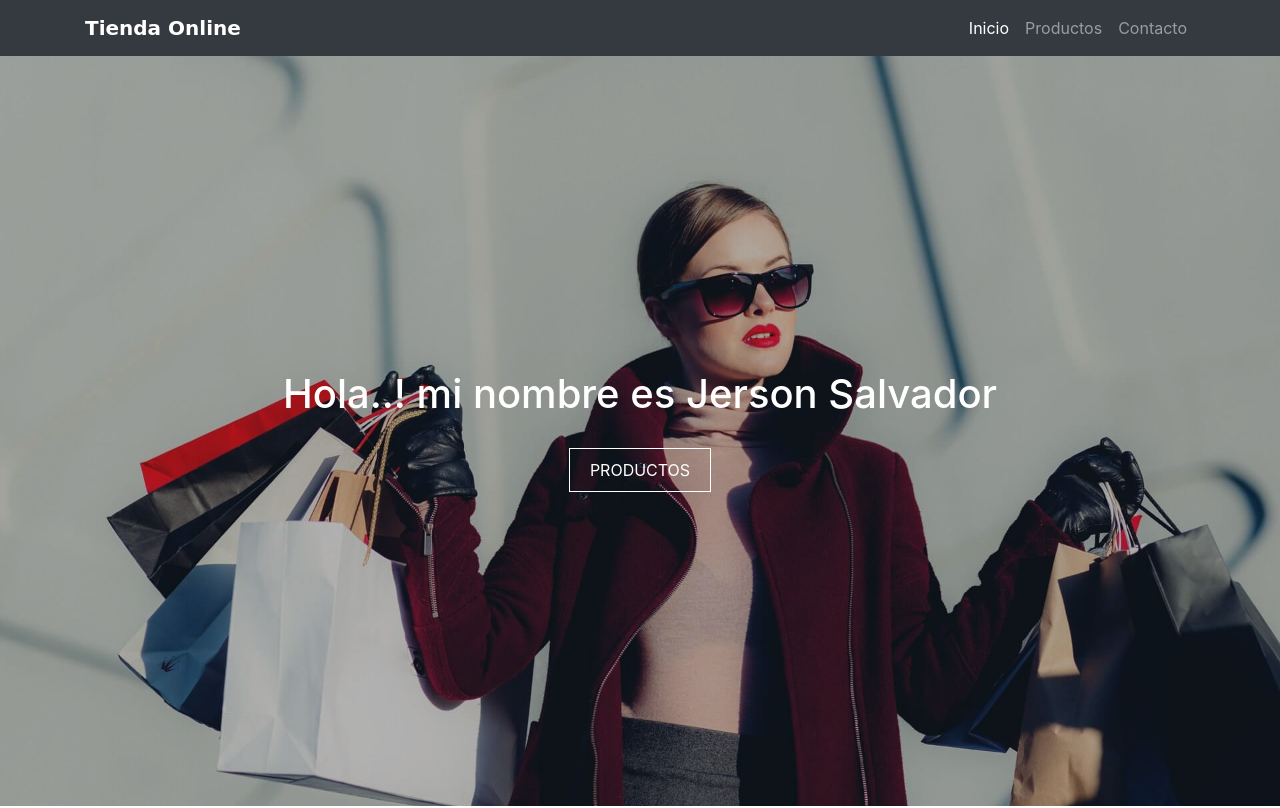
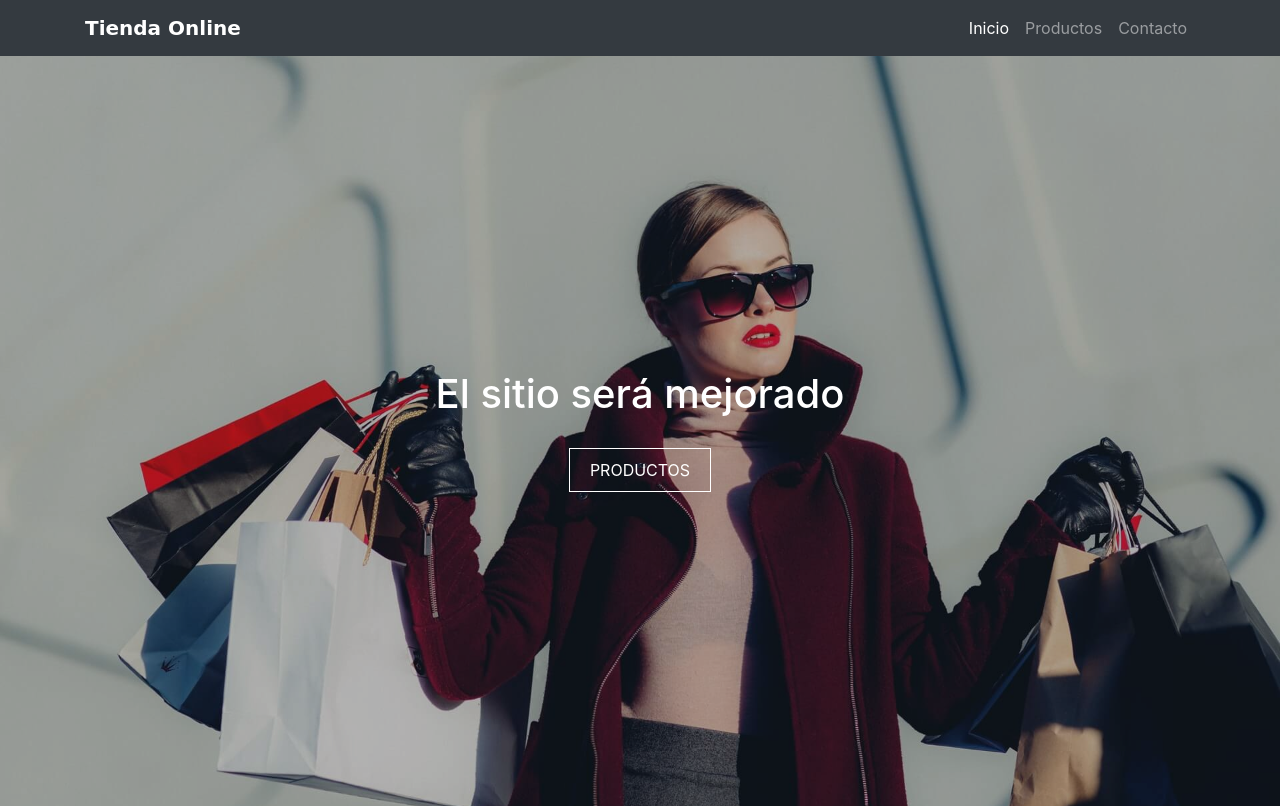
Before and after one commit to jersonsv/website, a plain HTML site: page index.html in a window 1280 px wide. Shown: the top 808 px of the page. Drawn offline with nearby package versions, Linux system fonts and the light colour scheme; a script that the page names is missing.

Commit message:
Update index.html

```diff
--- a/index.html
+++ b/index.html
@@ -42,7 +42,7 @@
 -->
     <section class="banner">
         <div class="banner-content">
-            <h1>Hola..! mi nombre es Jerson Salvador</h1>
+            <h1>El sitio será mejorado</h1>
             <a href="productos.html">Productos</a>
         </div>
     </section>
```
